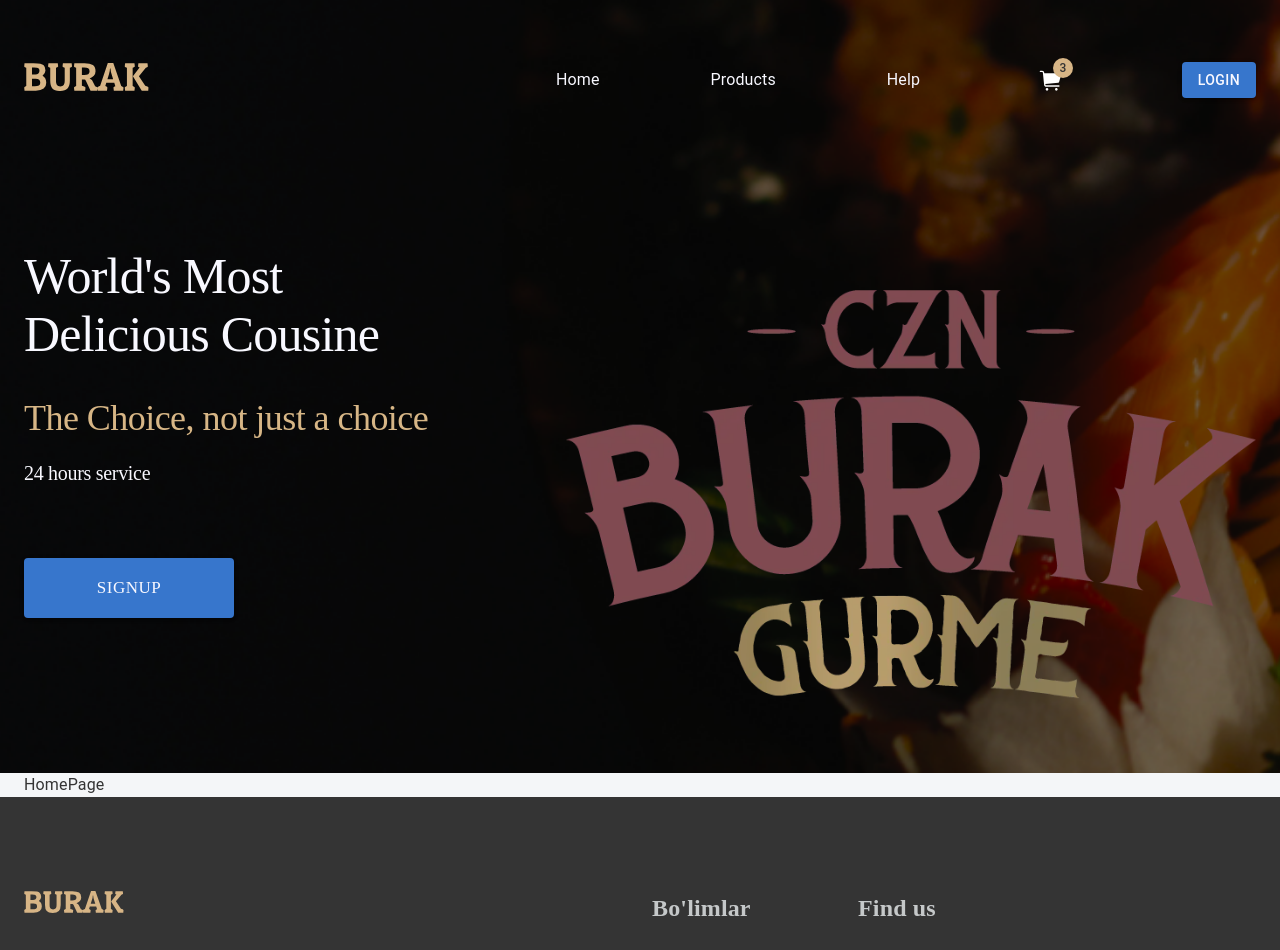
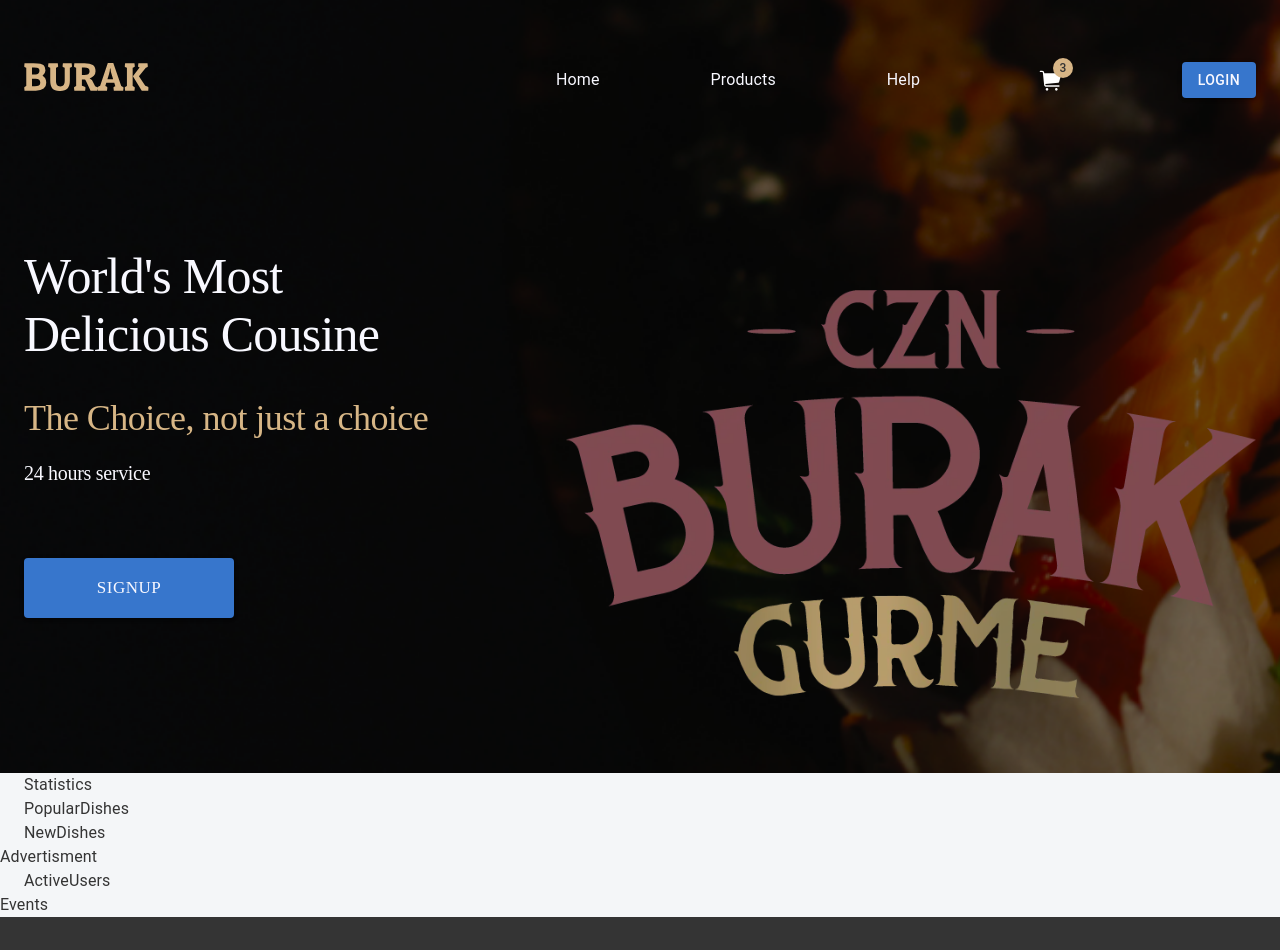
Before and after one commit to SamandarLucky/burak-react, a React (Create React App) app: page / in a window 1280 px wide. Shown: the top 950 px of the page. Built offline with nearby package versions, Linux system fonts and the light colour scheme.

Commit message:
fix: organize homepage related sectional components

```diff
--- /dev/null
+++ b/src/app/screens/homePage/ActiveUsers.tsx
@@ -0,0 +1,9 @@
+import { Container } from "@mui/material";
+import React from "react";
+
+export default function ActiveUsers() {
+    return(<div>
+        <Container>ActiveUsers</Container>
+        </div>
+        );
+}
--- /dev/null
+++ b/src/app/screens/homePage/Advertisment.tsx
@@ -0,0 +1,7 @@
+import React from "react";
+export default function Advertisment() {
+    return(<div>
+        Advertisment
+        </div>
+        );
+}
--- /dev/null
+++ b/src/app/screens/homePage/Events.tsx
@@ -0,0 +1,7 @@
+import React from "react";
+export default function Events() {
+    return(<div>
+        Events
+        </div>
+        );
+}
--- /dev/null
+++ b/src/app/screens/homePage/NewDishes.tsx
@@ -0,0 +1,9 @@
+import { Container } from "@mui/material";
+import React from "react";
+
+export default function NewDishes() {
+    return(<div>
+        <Container>NewDishes</Container>
+        </div>
+        );
+}
--- /dev/null
+++ b/src/app/screens/homePage/PopularDishes.tsx
@@ -0,0 +1,9 @@
+import { Container } from "@mui/material";
+import React from "react";
+
+export default function PopularDishes() {
+    return(<div>
+        <Container>PopularDishes</Container>
+        </div>
+        );
+}
--- /dev/null
+++ b/src/app/screens/homePage/Statistics.tsx
@@ -0,0 +1,9 @@
+import { Container } from "@mui/material";
+import React from "react";
+
+export default function Statistics() {
+    return(<div>
+        <Container>Statistics</Container>
+        </div>
+        );
+}
--- a/src/app/screens/homePage/index.tsx
+++ b/src/app/screens/homePage/index.tsx
@@ -1,5 +1,20 @@
-import { Container } from "@mui/material";
+import React from "react";
+import ActiveUsers from "./ActiveUsers";
+import Advertisment from "./Advertisment";
+import Events from "./Events";
+import NewDishes from "./NewDishes";
+import PopularDishes from "./PopularDishes";
+import Statistics from "./Statistics";
 
 export default function HomePage() {
-  return <Container>HomePage</Container>;
+  return <div className="homegae">
+    <Statistics/>
+    <PopularDishes/>
+    <NewDishes/>
+    <Advertisment/>
+    <ActiveUsers/>
+    <Events/>
+
+
+  </div>;
 }
--- /dev/null
+++ b/src/css/home.css
@@ -0,0 +1,4 @@
+.homepage{
+    width: 100%;
+    height: auto;
+}
```
